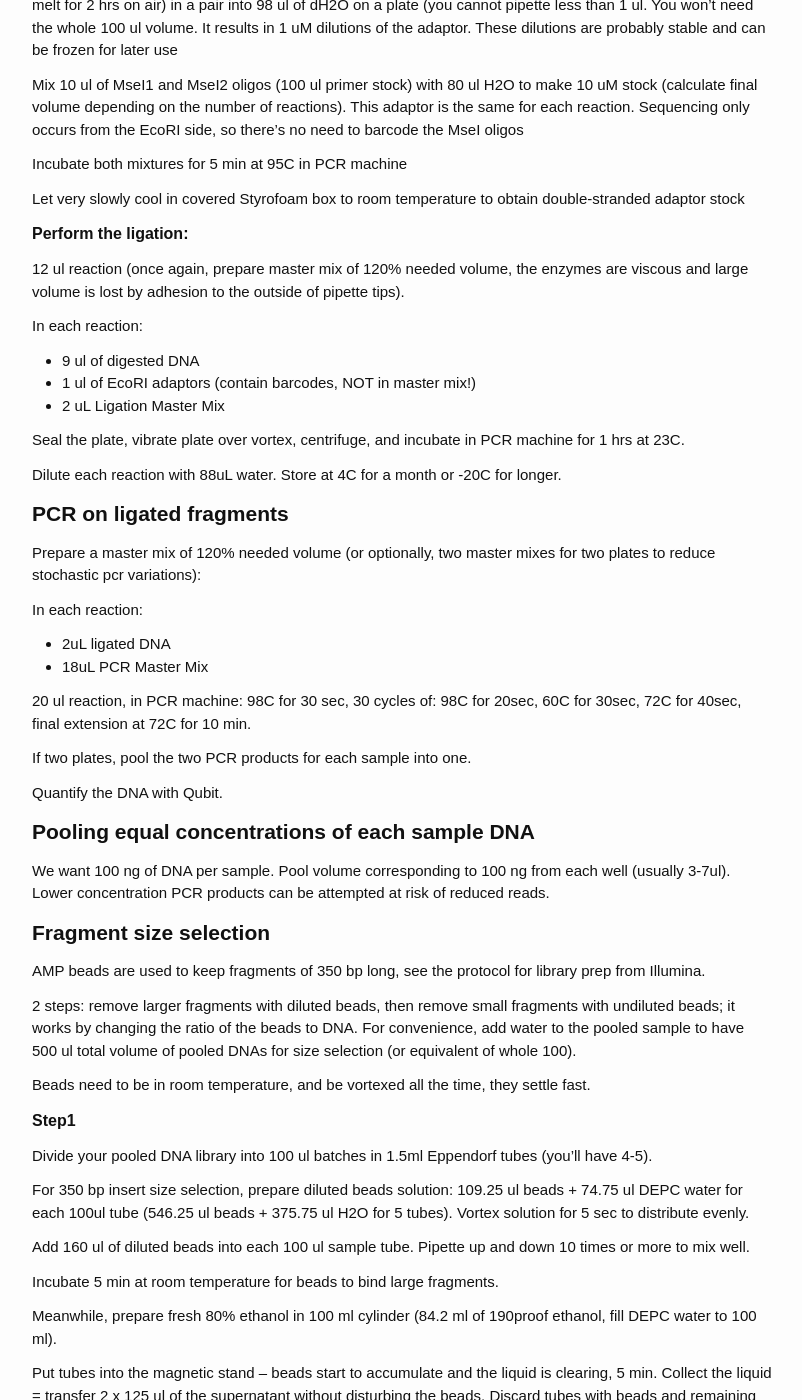
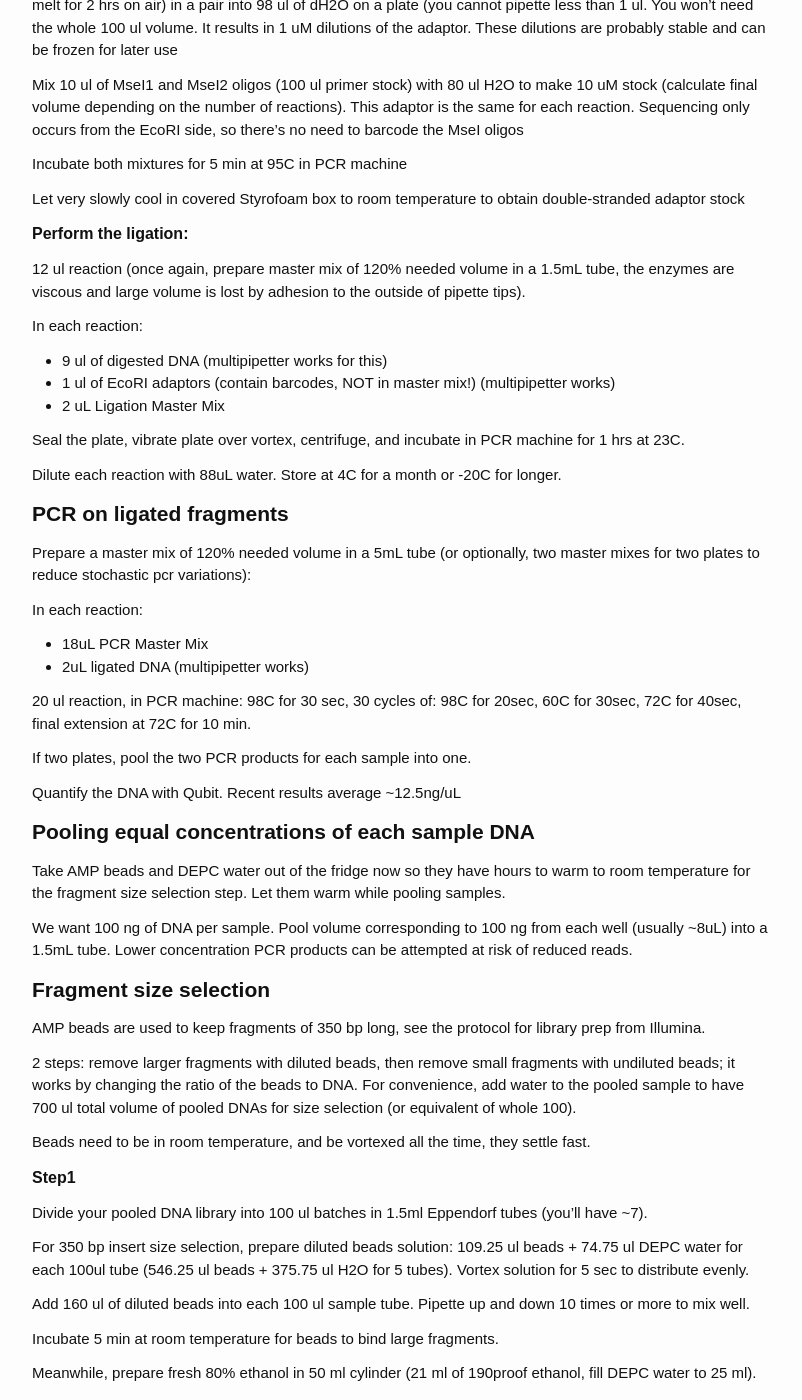
Before and after one commit to aduffy70/Protocols, a Jekyll site: the page built from RAD-seq_protocol.md, in a window 1280 px wide and 1400 px high, scrolled down 943 px. Shown: the whole window, without its empty margins (238-1040 px from the left). Built offline with Jekyll 4.4.1, drawn with Linux system fonts in a browser that asks for light colours; some web fonts are replaced; some of the changed text lies outside the part shown.

Commit message:
Add or change expected concentrations/volumes to match recent results. Note steps that are better with a multipipetter. Note size of tubes for master mixes so I don't have to calculate it every time. Put reagents in the order I actually add them so I don't have to think about it every time. Add a reminder to take the AMP beads out to warm before the step where they are needed. Make less 80% EtOH--we only really need a few mL.

```diff
--- a/RAD-seq_protocol.md
+++ b/RAD-seq_protocol.md
@@ -43,11 +43,11 @@ Let very slowly cool in covered Styrofoam box to room temperature to obtain doub
 
 ### Perform the ligation:
 
-12 ul reaction (once again, prepare master mix of 120% needed volume, the enzymes are viscous and large volume is lost by adhesion to the outside of pipette tips).
+12 ul reaction (once again, prepare master mix of 120% needed volume in a 1.5mL tube, the enzymes are viscous and large volume is lost by adhesion to the outside of pipette tips).
 
 In each reaction:
-  * 9 ul of digested DNA
-  * 1 ul of EcoRI adaptors (contain barcodes, NOT in master mix!)
+  * 9 ul of digested DNA (multipipetter works for this)
+  * 1 ul of EcoRI adaptors (contain barcodes, NOT in master mix!) (multipipetter works)
   * 2 uL Ligation Master Mix
 
 
@@ -57,33 +57,36 @@ Dilute each reaction with 88uL water. Store at 4C for a month or -20C for longer
 
 ## PCR on ligated fragments
 
-Prepare a master mix of 120% needed volume (or optionally, two master mixes for two plates to reduce stochastic pcr variations):
+Prepare a master mix of 120% needed volume in a 5mL tube (or optionally, two master mixes for two plates to reduce stochastic pcr variations):
 
 In each reaction:
-  * 2uL ligated DNA
   * 18uL PCR Master Mix
+  * 2uL ligated DNA (multipipetter works)
+
 
 20 ul reaction, in PCR machine: 98C for 30 sec, 30 cycles of: 98C for 20sec, 60C for 30sec, 72C for 40sec, final extension at 72C for 10 min.
 
 If two plates, pool the two PCR products for each sample into one.
 
-Quantify the DNA with Qubit.
+Quantify the DNA with Qubit. Recent results average ~12.5ng/uL
 
 ## Pooling equal concentrations of each sample DNA
 
-We want 100 ng of DNA per sample. Pool volume corresponding to 100 ng from each well (usually 3-7ul). Lower concentration PCR products can be attempted at risk of reduced reads.
+Take AMP beads and DEPC water out of the fridge now so they have hours to warm to room temperature for the fragment size selection step. Let them warm while pooling samples.
+
+We want 100 ng of DNA per sample. Pool volume corresponding to 100 ng from each well (usually ~8uL) into a 1.5mL tube. Lower concentration PCR products can be attempted at risk of reduced reads.
 
 ## Fragment size selection
 
 AMP beads are used to keep fragments of 350 bp long, see the protocol for library prep from Illumina.
 
-2 steps: remove larger fragments with diluted beads, then remove small fragments with undiluted beads; it works by changing the ratio of the beads to DNA. For convenience, add water to the pooled sample to have 500 ul total volume of pooled DNAs for size selection (or equivalent of whole 100).
+2 steps: remove larger fragments with diluted beads, then remove small fragments with undiluted beads; it works by changing the ratio of the beads to DNA. For convenience, add water to the pooled sample to have 700 ul total volume of pooled DNAs for size selection (or equivalent of whole 100).
 
 Beads need to be in room temperature, and be vortexed all the time, they settle fast.
 
 ### Step1
 
-Divide your pooled DNA library into 100 ul batches in 1.5ml Eppendorf tubes (you’ll have 4-5).
+Divide your pooled DNA library into 100 ul batches in 1.5ml Eppendorf tubes (you’ll have ~7).
 
 For 350 bp insert size selection, prepare diluted beads solution: 109.25 ul beads + 74.75 ul DEPC water for each 100ul tube (546.25 ul beads + 375.75 ul H2O for 5 tubes). Vortex solution for 5 sec to distribute evenly.
 
@@ -91,7 +94,7 @@ Add 160 ul of diluted beads into each 100 ul sample tube. Pipette up and down 10
 
 Incubate 5 min at room temperature for beads to bind large fragments.
 
-Meanwhile, prepare fresh 80% ethanol in 100 ml cylinder (84.2 ml of 190proof ethanol, fill DEPC water to 100 ml).
+Meanwhile, prepare fresh 80% ethanol in 50 ml cylinder (21 ml of 190proof ethanol, fill DEPC water to 25 ml).
 
 Put tubes into the magnetic stand – beads start to accumulate and the liquid is clearing, 5 min. Collect the liquid = transfer 2 x 125 ul of the supernatant without disturbing the beads. Discard tubes with beads and remaining diluted beads.
 
@@ -107,7 +110,7 @@ Add 20 ul of DEPC water (or resuspension buffer) to each well, run it over the b
 
 Place tubes on magnetic stand for 5 min. Then carefully transfer 17.5 ul of clear supernatant to labeled tube.
 
-Measure concentration on Qubit.
+Measure concentration on Qubit. 3--5ng/uL is typical.
 
 Submit for sequencing. The sequencing center will use qPCR/bioanalyzer to determine if additional size selection or cleaning is necessary and process as needed. It may require additional gel cut for better size selection. However, size selecting on gel without the bead cleaning seem to not be sufficient.
 
@@ -117,19 +120,20 @@ Submit for sequencing. The sequencing center will use qPCR/bioanalyzer to determ
 
 |     |    | Per rxn | 48 rxns (+20% = 60) | 96 rxns (+20% = 120) |
 | --- | -- | ------- | ------------------- | -------------------- |
+|dH2O	| ul | 11 | 660 | 1320 |
+|cutsmart buffer | ul | 2.5 | 150 | 300 |
+|MseI enzyme | ul | 1 | 60 | 120 |
 |EcoRi enzyme | ul | 0.5 | 30 | 60 |
-|MseI enzyme | ul | 1 | 60 | 120 |
-|cutsmart buffer | ul | 2.5 | 150 | 300 |
-|dH2O	| ul | 11 | 660 | 1320 |
+
 
 ## Ligation master mix
 
 |     |    | Per rxn | 48 rxns (+20% = 60) | 96 rxns (+20% = 120) |
 | --- | -- | ------- | ------------------- | -------------------- |
+| dH2O | ul | 0.7 | 42 | 84 |
+| ligase 10x buffer | ul | 0.12 | 7.2 | 14.4 |
+| MseI adaptor | ul | 1 | 60 | 120 |
 | T4 ligase enzyme | ul | 0.2 | 12 | 24 |
-| MseI adaptor | ul | 1 | 60 | 120 |
-| ligase 10x buffer | ul | 0.12 | 7.2 | 14.4 |
-| dH2O | ul | 0.7 | 42 | 84 |
 
 ## PCR master mix
 
```
Also changed, not shown: other parts of RAD-seq_protocol.md (+1 -1 lines).
